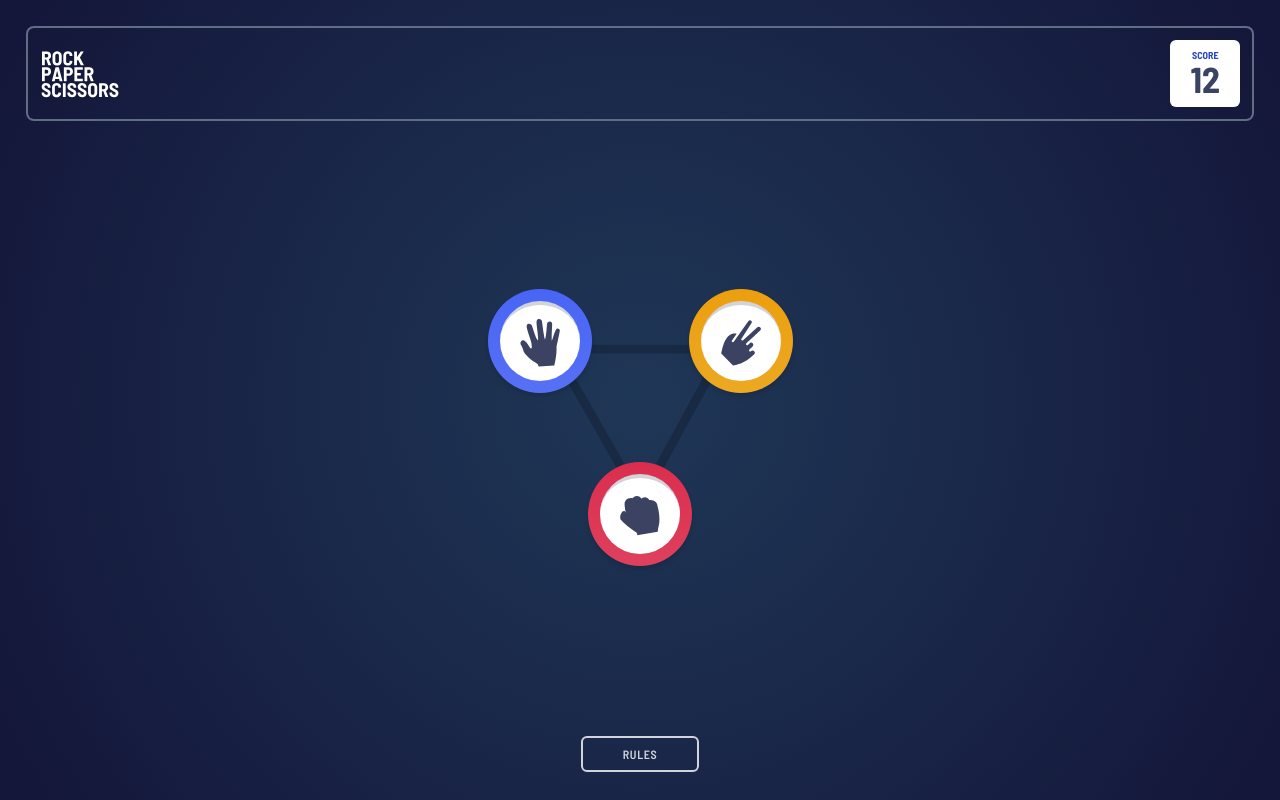
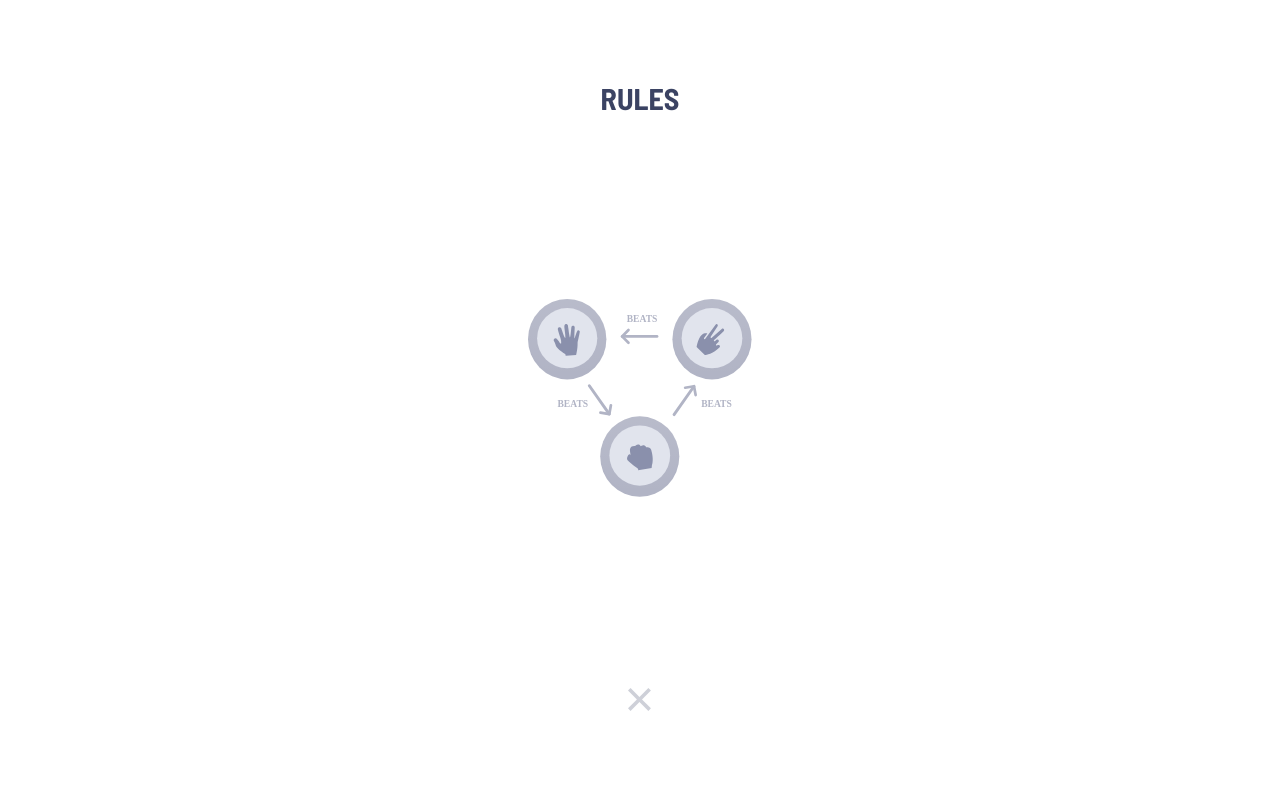
Before and after one commit to boedegoat/rock-paper-scissors, a React (Vite) app: page / in a window 1280 px wide. Both pictures are taken after a click on the button "RULES". Built offline with nearby package versions, Linux system fonts and the light colour scheme.

Commit message:
create rules page toggler

```diff
--- a/src/App.jsx
+++ b/src/App.jsx
@@ -1,15 +1,27 @@
-import React from 'react'
+import React, { Fragment, useState } from 'react'
 import Header from './components/Header'
 import GameBoard from './components/GameBoard'
+import Rules from './components/Rules'
 
 const App = () => {
+  const [showRules, setShowRules] = useState(false)
+
   return (
     <div className='bg-main min-h-screen text-white p-7 flex flex-col justify-between items-center'>
-      <Header />
-      <GameBoard />
-      <button className='uppercase tracking-wider py-2 px-10 border-2 rounded-md text-xs text-gray-300 border-gray-300'>
-        rules
-      </button>
+      {showRules ? (
+        <Rules setShowRules={setShowRules} />
+      ) : (
+        <Fragment>
+          <Header />
+          <GameBoard />
+          <button
+            onClick={() => setShowRules(true)}
+            className='uppercase tracking-wider py-2 px-10 border-2 rounded-md text-xs text-gray-300 border-gray-300'
+          >
+            rules
+          </button>
+        </Fragment>
+      )}
     </div>
   )
 }
--- /dev/null
+++ b/src/components/Rules.jsx
@@ -0,0 +1,17 @@
+import React from 'react'
+import ImageRules from '../assets/images/image-rules.svg'
+import IconClose from '../assets/images/icon-close.svg'
+
+const Rules = ({ setShowRules }) => {
+  return (
+    <div className='fixed flex flex-col justify-between items-center inset-0 bg-white text-center py-20'>
+      <h1 className='text-neutral-dark uppercase font-bold text-3xl'>rules</h1>
+      <img src={ImageRules} alt='image rules' className='w-56 mx-auto' />
+      <button className='p-2' onClick={() => setShowRules(false)}>
+        <img src={IconClose} alt='icon close' className='w-6 h-6' />
+      </button>
+    </div>
+  )
+}
+
+export default Rules
```
